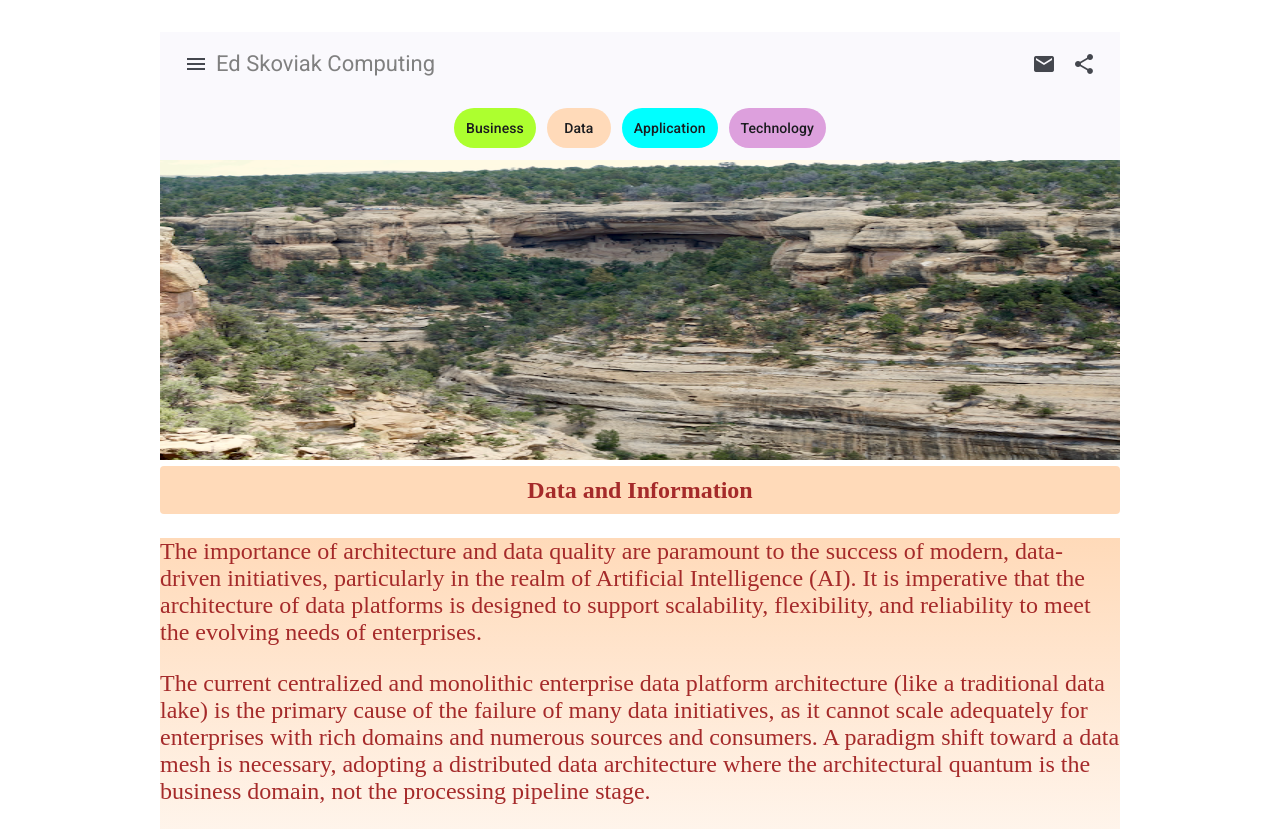
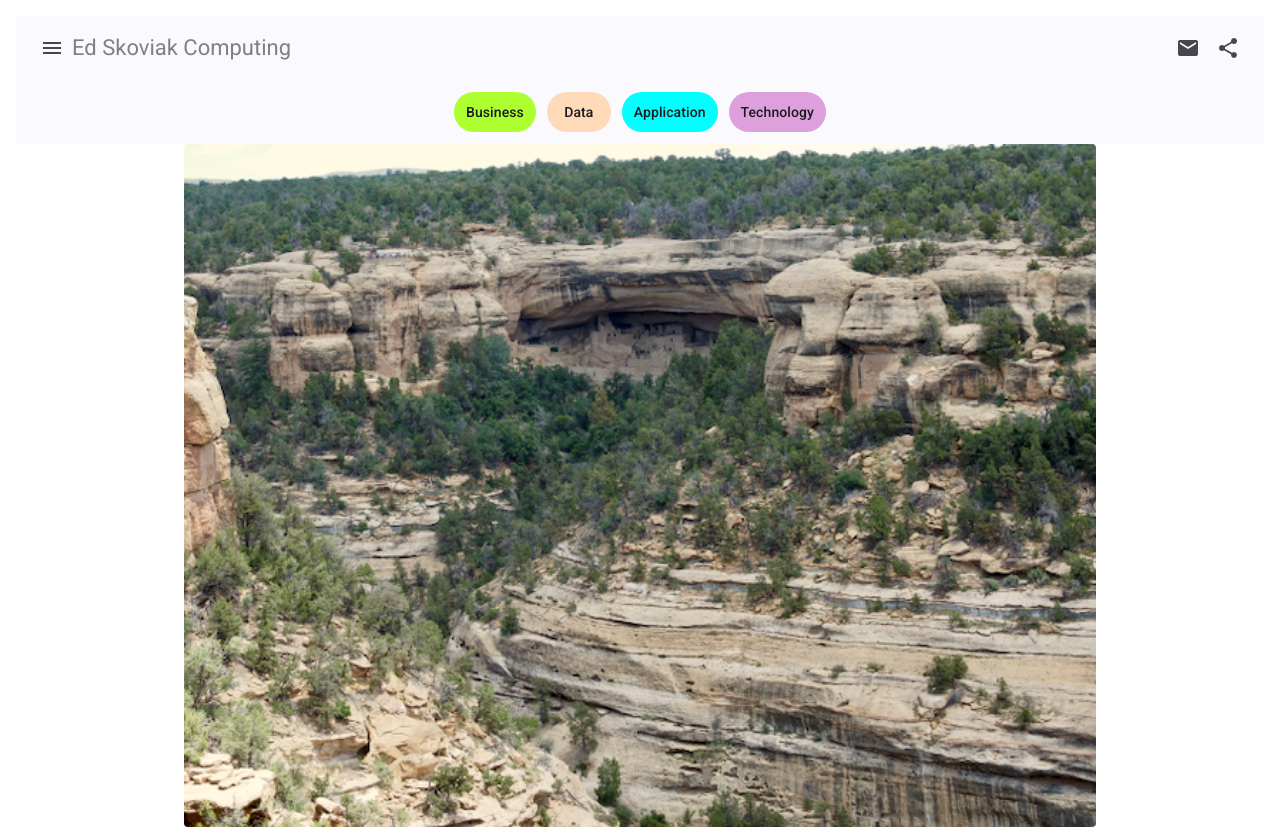
Before and after one commit to eskoviak/ed-skoviak-com, an Angular app: page /data in a window 1280 px wide. Shown: the top 829 px of the page. Built offline with nearby package versions, Linux system fonts and the light colour scheme.

Commit message:
enough fun.

```diff
--- a/src/app/app.component.css
+++ b/src/app/app.component.css
@@ -50,21 +50,19 @@ p {
     color: var(--gray-700);
 }
 
+
+
 main {
     width: 100%;
     min-height: 100%;
     display: flex;
     justify-content: center;
     align-items: center;
-    padding: 2rem;
+    padding: 1rem;
     box-sizing: inherit;
     position: relative;
 }
 
-img {
-    border: none;
-    border-radius: 4px;
-}
 
 .angular-logo {
     max-width: 9.2rem;
@@ -75,7 +73,7 @@ img {
     display: grid;
     justify-content: space-around;
     width: 100%;
-    max-width: 960px;
+    max-width: 1340px;
     margin-bottom: 1rem;
     font-family: "Georgial", serif;
     font-size: x-large;
@@ -202,26 +200,32 @@ img {
     opacity: 0.8;
 }
 
-/* Button Classes */
+/* Button and Page Background Classes */
+
+
+
+
+
+
+
 .business-button {
     background-color: greenyellow;
     color: rgb(6, 123, 35);
 }
-
 .data-button {
     background-color: peachpuff;
-    color: rgb(52, 2, 145);
+    color: brown;
 }
-
 .application-button {
     background-color: aqua;
     color: rgb(52, 2, 145);
 }
-
 .technology-button {
     background-color: plum;
     color: purple;
 }
+
+
 
 
 
--- a/src/app/application/application.component.html
+++ b/src/app/application/application.component.html
@@ -1,5 +1,4 @@
-<img src="assets/NorthShoreBeach.png" height="300" width="100%"
-    alt="Beach on the North Shore of Lake Superior -- MN" matTooltip="Ahh">
+<img src="assets/NorthShoreBeach.png" class="center" alt="Beach on the North Shore of Lake Superior -- MN" matTooltip="Ahh">
 
 <div class="card highlight-card card-small" style="background-color: aqua; color: teal">
     <span>{{ title }}</span>
--- a/src/app/business/business.component.html
+++ b/src/app/business/business.component.html
@@ -1,5 +1,4 @@
-<img src="assets/Stakeholders.png" height="300" width="100%"
-    alt="Manmade Infrastructure" matTooltip="Manmade Infrastructure">
+<img class="center" src="assets/Stakeholders.png" alt="Manmade Infrastructure" matTooltip="Manmade Infrastructure">
 
 <div class="card highlight-card card-small" style="background-color: greenyellow; color: darkgreen;">
     <span>{{ title }}</span>
--- a/src/app/data/data.component.html
+++ b/src/app/data/data.component.html
@@ -1,4 +1,4 @@
-<img src="assets/MesaVerdeasInfo.png" height="300" width="100%" alt="Mesa Verde NP Cliff Palace"
+<img class="center" src="assets/MesaVerdeasInfo.png" alt="Mesa Verde NP Cliff Palace"
     matTooltip="Info Gems in the noise...">
 
 <div class="card highlight-card card-small" style="background-color: peachpuff; color: brown;">
--- a/src/app/home/home.component.html
+++ b/src/app/home/home.component.html
@@ -1,5 +1,4 @@
-<img src="assets/NorthShoreCairns.png" height="300" width="100%"
-alt="Cairns on Minnesota's North Shore of Lake Superior" matTooltip="Cairns on Minnesota's North Shore">
+<img class="center" src="assets/NorthShoreCairns.png" alt="Cairns on Minnesota's North Shore of Lake Superior" matTooltip="Cairns on Minnesota's North Shore">
 
 <div class="card highlight-card card-small">
 <span>{{ title }}</span>
--- a/src/app/technology/technology.component.html
+++ b/src/app/technology/technology.component.html
@@ -1,5 +1,4 @@
-<img src="assets/ToadUnderYupperLite.png" height="300" width="100%"
-    alt="A Toad under a Yupper lite" matTooltip="Hey, don't look">
+<img src="assets/ToadUnderYupperLite.png" class="center" alt="A Toad under a Yupper lite" matTooltip="Hey, don't look">
 
 <div class="card highlight-card card-small" style="background-color: plum; color: purple">
     <span>{{ title }}</span>
--- a/src/styles.css
+++ b/src/styles.css
@@ -1,14 +1,4 @@
 /* You can add global styles to this file, and also import other style files */
-
-html,
-body {
-  height: 100%;
-}
-
-body {
-  margin: 0;
-  font-family: Georgia, serif;
-}
 
 html,
 body {
@@ -24,6 +14,21 @@ a {
   text-decoration: none;
   color: gray;
 }
+
+img {
+  border: none;
+  border-radius: 4px;
+  max-width: 73%;
+  height: auto;
+}
+
+img.center {
+  display: block;
+  margin-left: auto;
+  margin-right: auto;
+  width: 73%;
+}
+
 
 .button-container {
   width: 100%;
@@ -46,7 +51,7 @@ a {
   background-color: #d3e4ff;
   height: 40px;
   width: 200px;
-  margin: 0px;
+  margin: 4px;
   padding: 16px;
   display: flex;
   flex-direction: row;
@@ -72,22 +77,21 @@ a {
 }
 
 .pagebg {
-  background-image: linear-gradient(rgba(85, 172, 243, 0.137), rgba(127, 148, 187, 0.027));
+  background-image: linear-gradient(rgba(66, 163, 241, 0.137), rgba(127, 148, 187, 0.027));
 }
-
-.pagebg_technology {
-  background-image: linear-gradient(rgba(222, 132, 240, 0.137), rgba(237, 199, 244, 0.027));
+.pagebg_business {
+  background-image: linear-gradient(greenyellow, rgba(174, 188, 140, 0.027));
+  color: rgb(6, 123, 35);
 }
-
-.pagebg_application {
-  background-image: linear-gradient(rgba(30, 236, 232, 0.137), rgba(176, 239, 240, 0.027));
-}
-
 .pagebg_data {
   background-image: linear-gradient(peachpuff, rgba(242, 212, 188, 0.027));
   color: brown
 }
-
-.pagebg_business {
-  background-image: linear-gradient(rgba(123, 236, 57, 0.137), rgba(174, 188, 140, 0.027));
+.pagebg_application {
+  background-image: linear-gradient(aqua, rgba(176, 239, 240, 0.027));
+  color: rgb(52, 2, 145);
 }
+.pagebg_technology {
+  background-image: linear-gradient(plum, rgba(237, 199, 244, 0.027));
+  color: purple
+}
```
Also changed, not shown: public/assets/EA BDAT.png.
